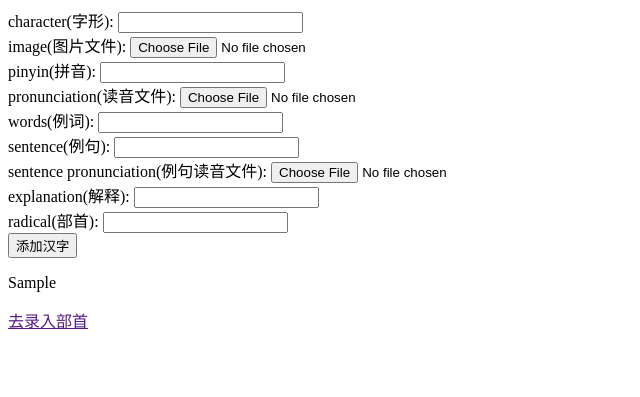
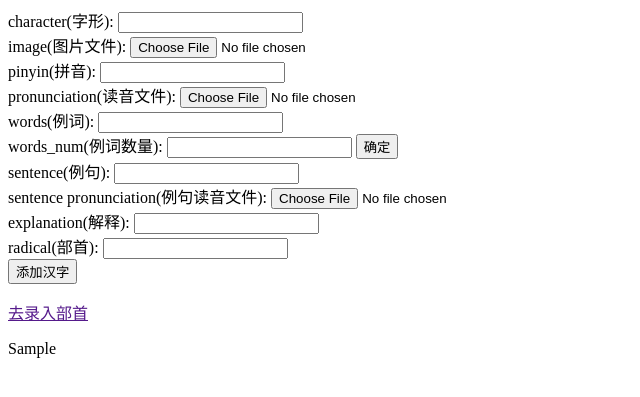
Before and after one commit to ChineseCharacterCottage/HZW_web, a PHP site: the page made by application/views/character_input/character_input.php in a window 1280 px wide. Shown: the top 397 px of the page, without its empty margins (0-640 px from the left). Run offline with PHP 8.4, Linux system fonts and the light colour scheme; the template is opened without the code that fills it: most values are stand-ins (such as "Sample title", 1, 10 or a date in 2020); data that the repository does not hold is empty.

Commit message:
汉字输入模块

```diff
--- a/application/views/character_input/character_input.php
+++ b/application/views/character_input/character_input.php
@@ -4,7 +4,6 @@
 </head>
 <body>
     <?php //echo $error ?>
-    <?php echo validation_errors(); ?>
     <?php echo form_open_multipart('character_input', array('id' => 'char_input_form','class'=>'input_form')); ?>
 
     <label for="character_shape">character(字形):</label>
@@ -22,6 +21,13 @@
     <label for="words">words(例词):</label>
     <input type="text" id="words" name="words" value="<?php if(!$result) echo set_value('words'); ?>"><br/>
 
+    <label for="words_num">words_num(例词数量):</label>
+    <input type="number" id="words_num" name="words_num" value="<?php if(!$result) echo set_value('words_num');?>">
+    <input type="button" value="确定" onclick="words_pronunciation_input()"><br/>
+
+    <!--这里用来插入例词读音上传部分-->
+    <div id="words_pronunciations"></div>
+
     <label for="sentence">sentence(例句):</label>
     <input type="text" id="sentence" name="sentence" value="<?php if(!$result) echo set_value('sentence'); ?>"><br/>
 
@@ -35,9 +41,35 @@
     <input type="text" id="radical" name="radical" value="<?php if(!$result) echo set_value('radical'); ?>"><br/>
 
     <input type="submit" value="添加汉字"><br/>
-    <p id="result_message"><?php  echo $result_msg;?></p>
     <p><a href="<?php echo site_url('radical_input/index');?>">去录入部首</a></p>
     </form>
+    <p id="result_message"><?php  echo $result_msg;?></p>
+    <?php echo validation_errors(); ?>
+
+<script>
+    window.onload=words_pronunciation_input();
+    function words_pronunciation_input() {
+        var words_num=document.getElementById("words_num").value;
+        if(words_num=="")
+            words_num=0;
+        var words_pronunciations_div=document.getElementById("words_pronunciations");
+        words_pronunciations_div.innerHTML="";
+        for(var i=0;i<words_num;i++){
+            var name="words_pronunciation"+i;
+            var input=document.createElement("input");
+            input.type="file";
+            input.accept=".mp3";
+            input.id=name;
+            input.name=name;
+            var label=document.createElement("label");
+            label.for=name;
+            label.innerHTML="word"+i+"（例词"+i+"）";
+            words_pronunciations_div.appendChild(label);
+            words_pronunciations_div.appendChild(input);
+            words_pronunciations_div.appendChild(document.createElement("br"));
+        }
+    }
+</script>
 
 </body>
 </html>
```
Also changed, not shown: application/controllers/Character_input.php (+49 -19 lines), 1 other file.
